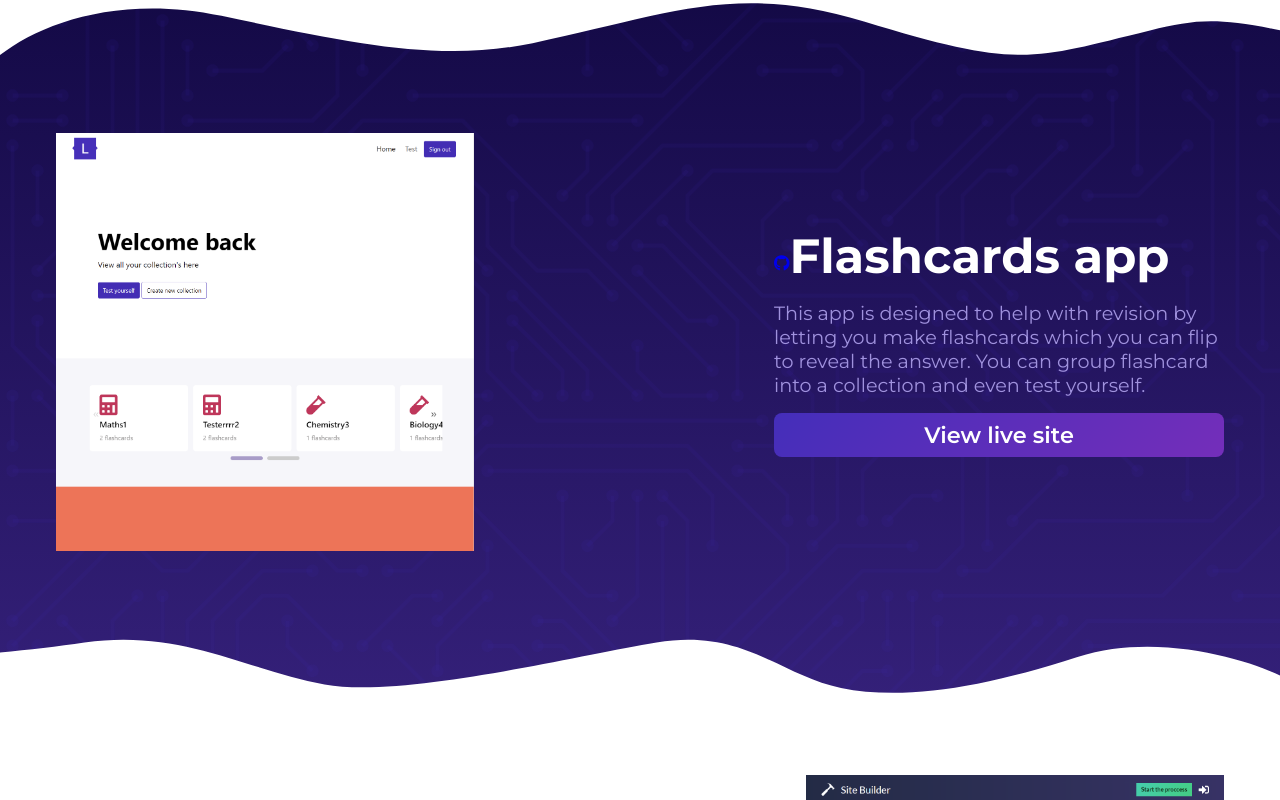
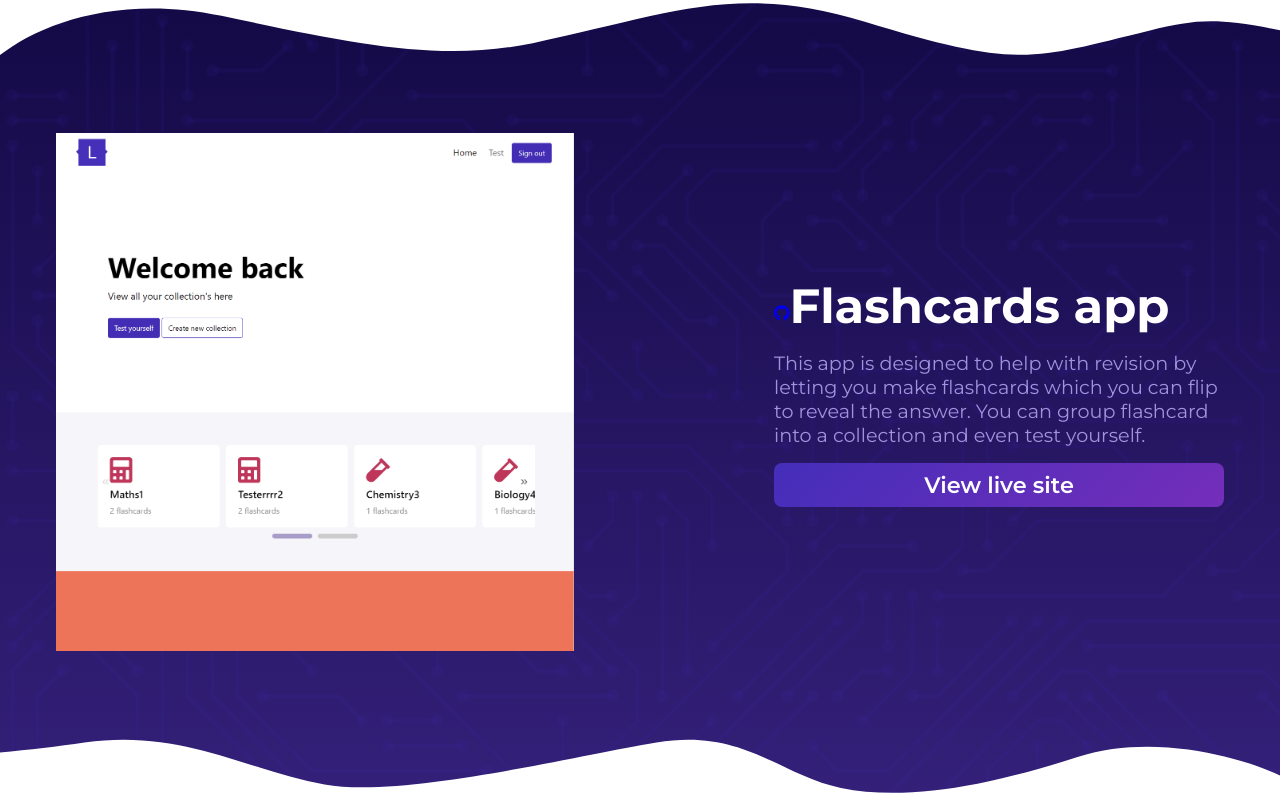
Before and after one commit to NinjaInShade/portfolio, a React (Create React App) app: page / in a window 1280 px wide. Shown: the part 1180-1980 px from the top of the page. Built offline with nearby package versions, Linux system fonts and the light colour scheme; some icons are missing.

Commit message:
Project image bigger

```diff
--- a/src/components/UI/ProjectCard/ProjectCard.css
+++ b/src/components/UI/ProjectCard/ProjectCard.css
@@ -45,7 +45,7 @@
 
 .project-card img,
 .project-card-white img {
-  max-width: 450px;
+  max-width: 550px;
   width: 100%;
   border-radius: 8px;
   z-index: 3;
```
